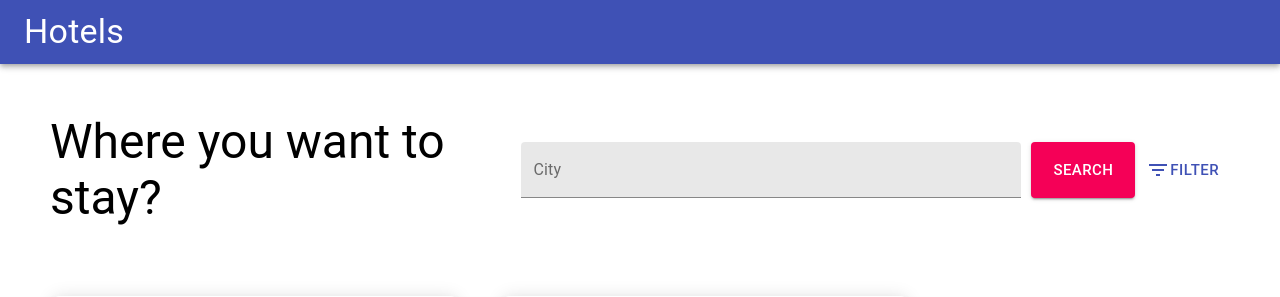
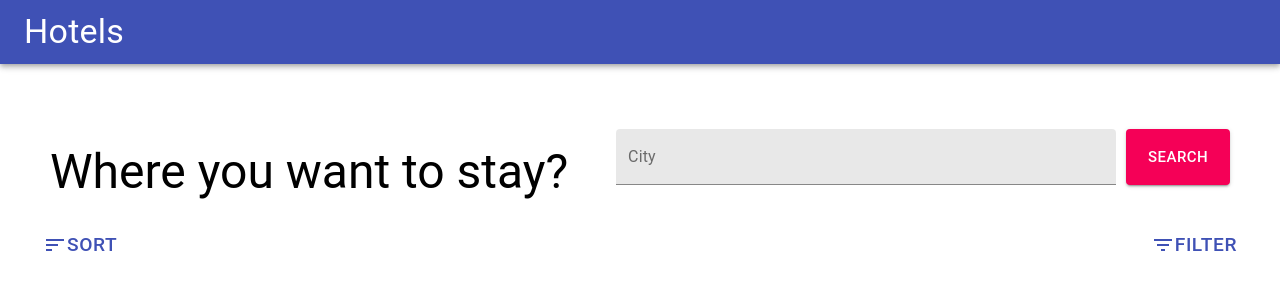
Before and after one commit to balavignesh1432/Hotels, a React (Create React App) app in the folder client/: page / in a window 1280 px wide. Shown: the top 297 px of the page. Built offline with nearby package versions, Linux system fonts and the light colour scheme.

Commit message:
Added Sort

```diff
--- a/client/src/components/Results.js
+++ b/client/src/components/Results.js
@@ -30,7 +30,8 @@ function Results(){
         <div>
         <div className="results" style={{display:"flex",flexDirection:"row",flexWrap:"wrap",margin:"10px 0 50px 55px"}}>
         {currentData.map((item,index)=>{
-          return (<Card key={index} style={{maxWidth:"435px",margin:"60px 50px 0 0"}} elevation={10}>
+          return (
+            <Card key={index} style={{maxWidth:"435px",margin:"60px 50px 0 0"}} elevation={10}>
             <div style={{display:"flex",justifyContent:"space-between",alignItems:"center"}}>
             <CardHeader title={item.name} subheader={item.city}/>
             <div style={{display:"flex",marginRight:"10px"}}>
--- a/client/src/components/RoomFilter.js
+++ b/client/src/components/RoomFilter.js
@@ -1,9 +1,12 @@
 import React, { useEffect, useState } from 'react';
-import { FormControl,FormLabel,FormGroup,FormControlLabel,Checkbox} from "@material-ui/core";
+import { FormControl,FormLabel,FormGroup,FormControlLabel,Checkbox,useMediaQuery,useTheme} from "@material-ui/core";
 import { useDispatch, useSelector } from 'react-redux';
 import {setRooms} from '../redux/actions/index'
 
 function RoomFilter(){
+    const theme=useTheme();
+    const isMobile= useMediaQuery(theme.breakpoints.down("sm"));
+
     const rooms = useSelector((state)=>state.rooms);
     const dispatch = useDispatch();
 
@@ -17,7 +20,7 @@ function RoomFilter(){
     },[dispatch,standard,deluxe,executive,luxury]);
 
     return(
-    <FormControl style={{margin:"0 0 0 30px"}}>
+    <FormControl style={!isMobile?{margin:"0 0 0 30px"}:{marginTop:"20px"}}>
     <FormLabel style={{marginBottom:"10px"}}>Room Type</FormLabel>
         <FormGroup>
           <FormControlLabel
--- /dev/null
+++ b/client/src/components/Sort.js
@@ -0,0 +1,74 @@
+import { useState,useEffect } from "react";
+import {Radio, Typography} from '@material-ui/core'
+import { useDispatch, useSelector } from "react-redux";
+
+
+function Sort(){
+    const sort = useSelector(state=>state.sort);
+    const dispatch = useDispatch();
+
+    const [value,setValue] = useState(sort);
+
+    const [asc,setAsc]= useState(value==='ascending'?true:false);
+    const [desc,setDesc]= useState(value==='descending'?true:false);
+    const [non,setNon]= useState(value==='none'?true:false);
+
+    useEffect(()=>{
+        dispatch({type:"SET_SORT",payload:value});
+    },[dispatch,value]);
+
+    function handleAsc(event){
+        setNon(false);
+        setDesc(false);
+        setAsc(true);
+        setValue(event.target.value);
+
+    }
+
+    function handleDesc(event){
+        setNon(false);
+        setAsc(false);
+        setDesc(true);
+        setValue(event.target.value);
+
+    }
+
+    function handleNon(event){
+        setDesc(false);
+        setAsc(false);
+        setNon(true);
+        setValue(event.target.value);
+    }
+    return(
+        <div>
+            <Typography variant="h6" >Price</Typography>
+            <div style={{display:"flex",width:"200px",alignItems:"center"}}>
+            <Radio
+                checked={asc}
+                value="ascending"
+                onChange={handleAsc}
+            />
+            <Typography>Low to High</Typography>
+            </div>
+            <div style={{display:"flex",width:"200px",alignItems:"center"}}>
+            <Radio
+                checked={desc}
+                value="descending"
+                onChange={handleDesc}
+            />
+            <Typography>Low to High</Typography>
+            </div>
+            <div style={{display:"flex",width:"200px",alignItems:"center"}}>
+            <Radio
+                checked={non}
+                value="none"
+                onChange={handleNon}
+                label="None"
+            />
+            <Typography>None</Typography>
+            </div>
+        </div>
+    );
+}
+
+export default Sort;
--- a/client/src/components/StarFilter.js
+++ b/client/src/components/StarFilter.js
@@ -1,9 +1,11 @@
 import React, { useEffect, useState } from 'react';
-import { FormControl,FormLabel,FormGroup,FormControlLabel,Checkbox} from "@material-ui/core";
+import { FormControl,FormLabel,FormGroup,FormControlLabel,Checkbox,useTheme,useMediaQuery} from "@material-ui/core";
 import { useDispatch, useSelector } from 'react-redux';
 import { setStars } from "../redux/actions/index";
 
 function StarFilter(){
+    const theme=useTheme();
+    const isMobile= useMediaQuery(theme.breakpoints.down("sm"));
     const stars = useSelector((state)=>state.stars);
     const dispatch = useDispatch();
 
@@ -20,7 +22,7 @@ function StarFilter(){
     },[dispatch,one,two,three,four,five]);
 
     return(
-    <FormControl component="fieldset" style={{margin:"0 0 0 30px"}}>
+    <FormControl component="fieldset" style={!isMobile?{margin:"0 0 0 30px"}:{}}>
     <FormLabel component="legend" style={{marginBottom:"10px"}} >Star Rating</FormLabel>
         <FormGroup>
           <FormControlLabel
--- a/client/src/pages/Home.js
+++ b/client/src/pages/Home.js
@@ -1,20 +1,27 @@
 import React,{useEffect, useState} from 'react';
 import Results from '../components/Results';
 import FilterListIcon from '@material-ui/icons/FilterList';
+import SortIcon from '@material-ui/icons/Sort';
 import Filters from '../components/Filters';
 
-import { Button, Dialog, DialogActions, DialogContent, DialogTitle, TextField, Typography } from '@material-ui/core';
+import { Button, Dialog, DialogActions, DialogContent, DialogTitle, TextField, Typography,useTheme,useMediaQuery } from '@material-ui/core';
 import { useDispatch, useSelector } from 'react-redux';
  import {setCity,applyFilter} from '../redux/actions/index';
+import Sort from '../components/Sort';
 
 function Home(){
+    const theme=useTheme();
+    const isMobile= useMediaQuery(theme.breakpoints.down("sm"));
+
     const [filterOpen,setFilterOpen]=useState(false);
+    const [SortOpen,setSortOpen]=useState(false);
 
     const city = useSelector((state)=>state.city);
     const budget = useSelector((state)=>state.budget);
     const facilities = useSelector((state)=>state.facilities);
     const stars = useSelector((state)=>state.stars);
     const rooms = useSelector((state)=>state.rooms);
+    const sort = useSelector((state)=>state.sort);
 
     const [search,setSearch]=useState(city);
 
@@ -22,8 +29,9 @@ function Home(){
 
     function handleSearch(){
         setFilterOpen(false);
-        console.log({facilities,stars,rooms,budget,city});
-        dispatch(applyFilter({city,facilities,stars,rooms,budget}));
+        setSortOpen(false);
+        //console.log({facilities,stars,rooms,budget,city,sort});
+        dispatch(applyFilter({city,facilities,stars,rooms,budget,sort}));
     }
 
     useEffect(()=>{
@@ -32,15 +40,18 @@ function Home(){
 
     return (
         <div className="Home">
-            <div className="topSection" style={{display:"flex",flexDirection:"row",justifyContent:"space-between",alignItems:"center",margin:"50px 50px 0 50px"}} >
-            <Typography variant="h3">Where you want to stay?</Typography>
-            <div className="searchSection" style={{display:"flex"}}>
-            <TextField onChange={(event)=>setSearch(event.target.value)} value={search} label="City" variant="filled" style={{width:"500px"}}/>
-            <Button color="secondary" variant="contained" style={{marginLeft:"10px"}} size="large" onClick={handleSearch}>Search</Button>
+            <div className="topSection" style={!isMobile?{display:"flex",flexDirection:"row",justifyContent:"space-between",alignItems:"center",margin:"50px 50px 0 50px"}:{display:"flex",flexDirection:"column",alignItems:"center"}} >
+            <div style={{marginTop:"30px"}}>
+            <Typography variant={!isMobile?"h3":"h5"}>Where you want to stay?</Typography>
             </div>
-            <div className="filterSection">
-            <Button color="primary" onClick={()=>setFilterOpen(true)} size="large" ><FilterListIcon />Filter</Button>
+            <div className="searchSection" style={!isMobile?{display:"flex"}:{width:"100%",display:"flex",alignItems:"center",marginTop:"20px",justifyContent:"space-around"}}>
+            <TextField onChange={(event)=>setSearch(event.target.value)} value={search} label="City" variant="filled" style={!isMobile?{width:"500px"}:{width:"70%"}}/>
+            <Button color="secondary" variant="contained" style={{marginLeft:"10px"}} size={!isMobile?"large":"small"} onClick={handleSearch}>Search</Button>
             </div>
+            </div>
+            <div className="filterSection" style={!isMobile?{width:"95%",margin:"auto",marginTop:"20px",display:"flex",justifyContent:"space-between"}:{width:"95%",margin:"auto",marginTop:"20px",display:"flex",justifyContent:"space-between"}}>
+            <Button color="primary" onClick={()=>setSortOpen(true)} size="large" style={!isMobile?{fontSize:"1.2rem"}:{width:"50%"}}><SortIcon />Sort</Button>
+            <Button color="primary" onClick={()=>setFilterOpen(true)} size="large" style={!isMobile?{fontSize:"1.2rem"}:{width:"50%"}}><FilterListIcon />Filter</Button>
             </div>
             <Dialog open={filterOpen} onClose={()=>setFilterOpen(false)}>
                 <DialogTitle>
@@ -53,6 +64,17 @@ function Home(){
                     <Button onClick={handleSearch} color="primary" variant="contained" size="large">Apply</Button>
                 </DialogActions>
             </Dialog>
+            <Dialog open={SortOpen} onClose={()=>setSortOpen(false)}>
+                <DialogTitle>
+                    Sort
+                </DialogTitle>
+                <DialogContent>
+                    <Sort />
+                </DialogContent>
+                <DialogActions>
+                    <Button onClick={handleSearch} color="primary" variant="contained" size="large">Apply</Button>
+                </DialogActions>
+            </Dialog>
             <Results />
         </div>
     );
--- a/client/src/redux/actions/index.js
+++ b/client/src/redux/actions/index.js
@@ -22,7 +22,8 @@ const setRooms = (rooms) => async (dispatch) =>{
 
 const applyFilter = (filters) => async (dispatch) =>{
     try{
-        const {data} = await axios.get(url+"/filters",filters);
+        console.log(filters);
+        const {data} = await axios.post(url+"/filters",filters);
         console.log(data);
     }catch(err){
         console.log(err.message);
--- a/client/src/redux/reducers/FacilityReducer.js
+++ b/client/src/redux/reducers/FacilityReducer.js
@@ -1,4 +1,4 @@
-const facilities = (state={wifi:false,ac:false,pool:false,laundry:false,parking:false},action) =>{
+const facilities = (state={WiFi:false,ac:false,pool:false,laundry:false,parking:false},action) =>{
     switch(action.type){
         case "SET_FACILITY" : return action.payload;
         default: return state;
--- /dev/null
+++ b/client/src/redux/reducers/SortReducer.js
@@ -0,0 +1,7 @@
+const sort = (state='none',action)=>{
+    switch(action.type){
+        case "SET_SORT": return action.payload;
+        default: return state;
+    }
+}
+export {sort};
--- a/client/src/redux/reducers/index.js
+++ b/client/src/redux/reducers/index.js
@@ -3,7 +3,8 @@ import {stars} from "./StarReducer";
 import {rooms} from "./RoomReducer";
 import {budget} from "./BudgetReducer";
 import {city} from './cityReducer';
+import {sort} from './SortReducer'
 
 import { combineReducers } from "redux";
 
-export const allReducers = combineReducers({facilities,stars,rooms,budget,city});
+export const allReducers = combineReducers({facilities,stars,rooms,budget,city,sort});
```
Lines whose indentation alone changed are shown as unchanged.
